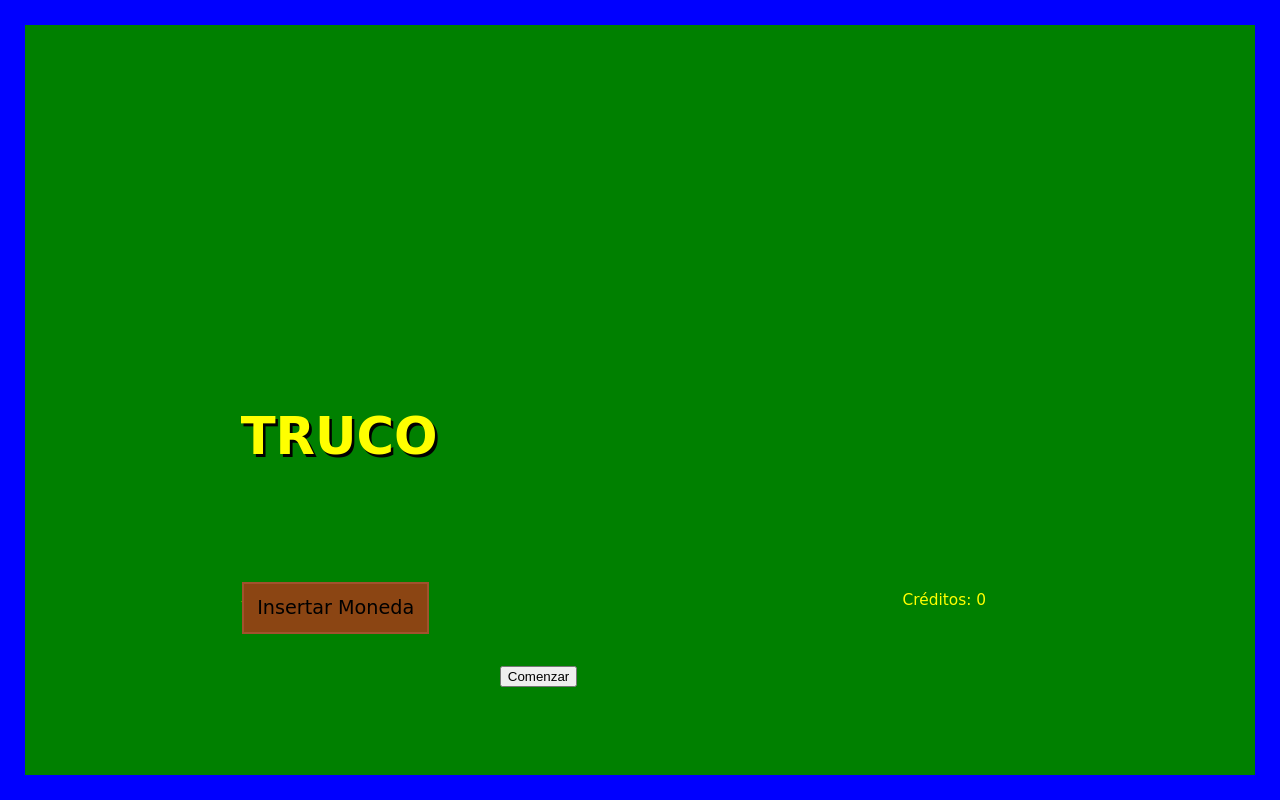
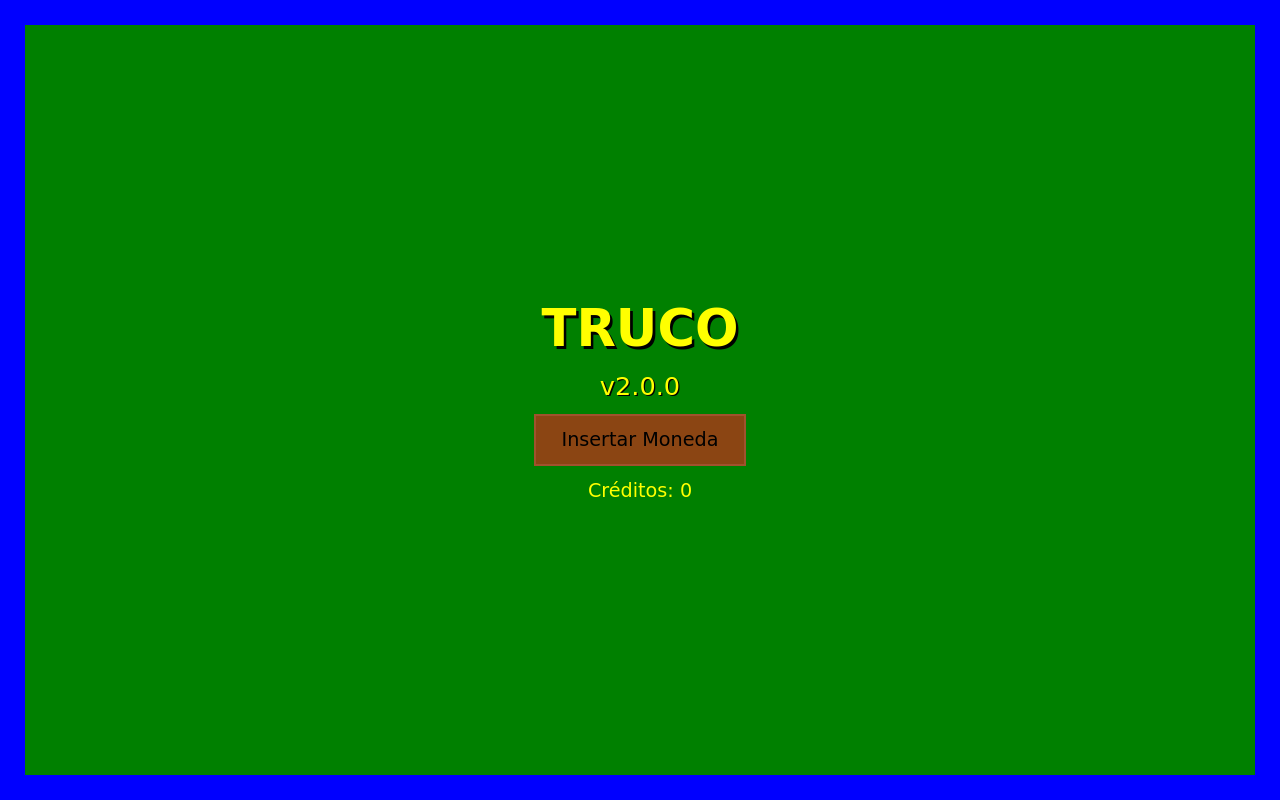
Before and after one commit to gustavojavier7/truco, a PHP site: page / in a window 1280 px wide. Run offline with PHP 8.4, Linux system fonts and the light colour scheme.

Commit message:
Update inicio.css

```diff
--- a/inicio.css
+++ b/inicio.css
@@ -11,116 +11,66 @@
 }
 
 .arcade-screen {
-    width: 100vw; /* Ocupa todo el ancho de la ventana */
-    height: 100vh; /* Ocupa todo el alto de la ventana */
-    background-color: #008000; /* Fondo verde */
-    border: 2vw solid #0000FF; /* Borde azul */
-    box-sizing: border-box; /* Incluye borde y padding en el tamaño */
-    padding: 1vw; /* Espaciado interno */
-    display: grid; /* Configuración de grilla */
-    grid-template-columns: repeat(6, 1fr); /* Seis columnas iguales */
-    grid-template-rows: repeat(4, 1fr); /* Cuatro filas de igual altura */
-    gap: 1vw; /* Espaciado entre filas y columnas */
-    position: relative; /* Relativo para el posicionamiento absoluto */
-    overflow: hidden; /* Oculta contenido que exceda los límites */
-    align-items: stretch; /* Asegura que las filas ocupen todo el espacio */
-    justify-items: stretch; /* Asegura que las columnas ocupen todo el espacio */
-}
-
-#cardContainer {
-    grid-column: 1 / -1;
-    grid-row: 1 / 3; /* Ocupa las primeras 2 filas */
-    display: grid;
-    grid-template-columns: repeat(6, 1fr);
-    grid-template-rows: repeat(4, 1fr); /* Ajustado a 2 filas */
+    width: 100vw;
+    height: 100vh;
+    background-color: #008000;
+    border: 2vw solid #0000FF;
+    box-sizing: border-box;
+    display: flex;
+    flex-direction: column;
+    align-items: center;
+    justify-content: center;
     gap: 1vw;
-}
-
-.card {
-    background-color: #00008B;
-    border: 0.2vw solid #0000FF;
-    display: flex;
-    justify-content: center;
-    align-items: center;
-    font-size: 1.5vw;
-    font-weight: bold;
-    color: white;
     text-align: center;
-    opacity: 0;
-    transition: opacity 0.5s;
 }
 
 .truco-text {
-    grid-column: 2 / 6; /* Centrado en las columnas 2 a 5 */
-    grid-row: 3 / 4; /* En la tercera fila */
     font-size: 4vw;
     font-weight: bold;
     color: #FFFF00;
     text-shadow: 0.2vw 0.2vw 0 #000;
-    text-align: center; /* Centrar el texto */
-    position: absolute;
-    z-index: 10; /* Asegura que se superponga */
 }
 
 .version-display {
-    grid-column: 2 / 6; /* Centrado en las columnas 2 a 5 */
-    grid-row: 4 / 5; /* En la cuarta fila */
     font-size: 2vw;
     color: #FFFF00;
     text-shadow: 0.1vw 0.1vw 0 #000;
-    text-align: center; /* Centrar el texto */
-    position: absolute;
-    z-index: 10; /* Asegura que se superponga */
 }
 
 .coin-slot {
-    grid-column: 1 / 4; /* Ocupa las primeras 3 columnas */
-    grid-row: 4 / 5; /* En la cuarta fila */
     background-color: #8B4513;
     border: 0.2vw solid #A0522D;
     color: black;
-    padding: 1vw;
-    text-align: center;
+    padding: 1vw 2vw;
+    font-size: 1.5vw;
     cursor: pointer;
-    font-size: 1.5vw;
-    opacity: 1;
-    transition: opacity 1s;
-    justify-self: center;
-    position: absolute;
-    bottom: 10vw; /* Ajuste para posición específica */
-    z-index: 10; /* Asegura que se superponga */
+    transition: background-color 0.3s;
+}
+
+.coin-slot:hover {
+    background-color: #A0522D;
 }
 
 .credit-display {
-    grid-column: 4 / -1; /* Ocupa las últimas 3 columnas */
-    grid-row: 4 / 5; /* En la cuarta fila */
-    font-size: 1.2vw;
+    font-size: 1.5vw;
     color: yellow;
-    text-align: center;
-    justify-self: center;
-    position: absolute;
-    bottom: 12vw; /* Ajuste para posición específica */
-    z-index: 10; /* Asegura que se superponga */
 }
 
-.coin-counter {
-    grid-column: 1 / -1;
-    grid-row: 3/4;
-    font-size: 1.2vw;
-    color: yellow;
-    text-align: center;
-    align-self: end;
-    position: absolute;
-    z-index: 10; /* Asegura que se superponga */
+.btn-action {
+    padding: 1vw 2vw;
+    font-size: 1.5vw;
+    background-color: #4CAF50;
+    color: white;
+    border: none;
+    border-radius: 0.5vw;
+    cursor: pointer;
+    transition: background-color 0.3s;
 }
 
-#comenzarJuego {
-    grid-column: 2 / 5; /* Ocupa las columnas 2 a 4 */
-    grid-row: 4 / 5; /* Ocupa la fila 4 */
-    justify-self: center; /* Centra horizontalmente */
-    align-self: center; /* Centra verticalmente */
+.btn-action.hidden {
+    display: none;
 }
 
-#comenzarJuego:hover {
+.btn-action:hover {
     background-color: #45a049;
 }
```
